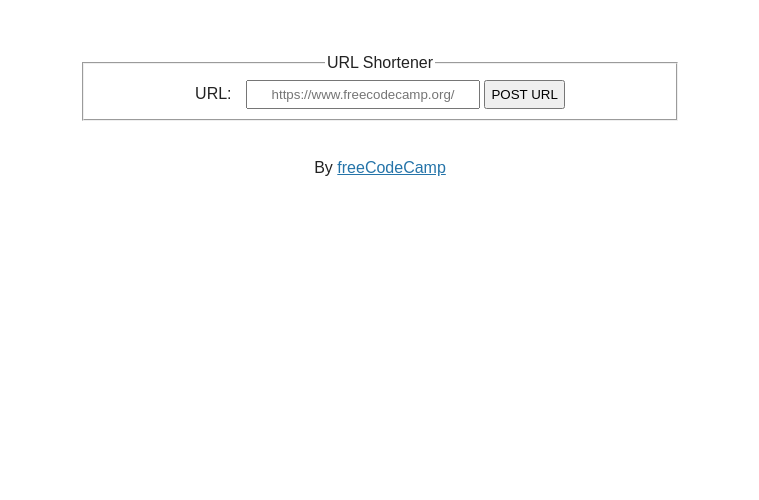
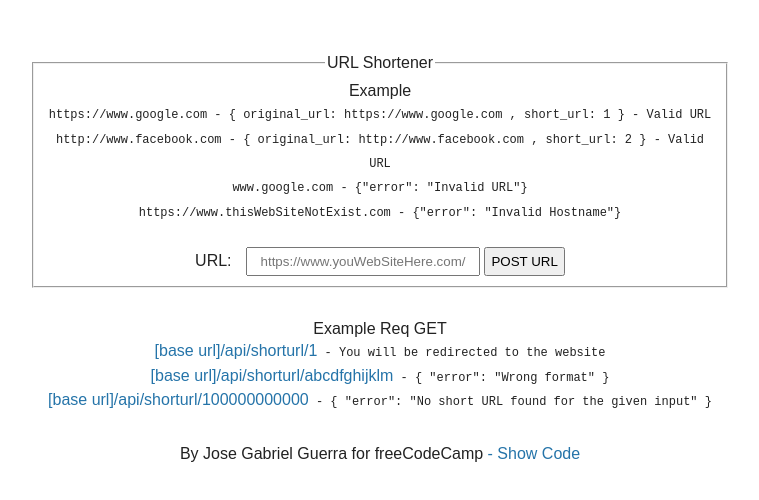
Before and after one commit to arq-gabo/boilerplate-project-urlshortener, a website: page views/index.html in a window 1280 px wide. Shown: the part 52-552 px from the top of the page, without its empty margins (260-1019 px from the left). Drawn offline with Linux system fonts and the light colour scheme.

Commit message:
add examples in html file

```diff
--- a/public/style.css
+++ b/public/style.css
@@ -16,20 +16,19 @@ h3 {
   margin-top: 30px;
 }
 
-
-
 .user-stories li {
   margin-bottom: 1em;
 }
 
 a {
   color: #2574a9;
+  text-decoration: none;
 }
 
 form {
   margin: 10px auto;
   padding: 20px;
-  max-width: 600px;
+  max-width: 700px;
 }
 
 label {
@@ -40,7 +39,19 @@ input {
   padding: 5px;
 }
 
-input[type='text'] {
+input[type="text"] {
   width: 220px;
   text-align: center;
 }
+
+code {
+  font-size: 12px;
+}
+
+p {
+  margin: 0;
+}
+
+footer {
+  margin-top: 30px;
+}
--- a/views/index.html
+++ b/views/index.html
@@ -18,15 +18,59 @@
         <form action="api/shorturl" method="POST">
           <fieldset>
             <legend>URL Shortener</legend>
+            <p>Example</p>
+            <code
+              >https://www.google.com - { original_url: https://www.google.com ,
+              short_url: 1 } - Valid URL</code
+            >
+            <br />
+            <code
+              >http://www.facebook.com - { original_url: http://www.facebook.com
+              , short_url: 2 } - Valid URL</code
+            >
+            <br />
+            <code>www.google.com - {"error": "Invalid URL"}</code>
+            <br />
+            <code
+              >https://www.thisWebSiteNotExist.com - {"error": "Invalid
+              Hostname"}</code
+            >
+            <br />
+            <br />
             <label for="url_input">URL:</label>
-            <input id="url_input" type="text" name="url" placeholder="https://www.freecodecamp.org/" />
+            <input
+              id="url_input"
+              type="text"
+              name="url"
+              placeholder="https://www.youWebSiteHere.com/"
+            />
             <input type="submit" value="POST URL" />
           </fieldset>
         </form>
+        <p>Example Req GET</p>
+
+        <a href="api/shorturl/1"> [base url]/api/shorturl/1</a
+        ><code> - You will be redirected to the website</code>
+
+        <br />
+
+        <a href="api/shorturl/abcdfghijklm">
+          [base url]/api/shorturl/abcdfghijklm</a
+        ><code> - { "error": "Wrong format" }</code>
+
+        <br />
+        <a href="api/shorturl/100000000000">
+          [base url]/api/shorturl/100000000000</a
+        ><code> - { "error": "No short URL found for the given input" }</code>
       </section>
     </main>
     <footer>
-      <p>By <a href="https://www.freecodecamp.org/">freeCodeCamp</a></p>
+      <p>
+        By Jose Gabriel Guerra for freeCodeCamp
+        <a href="https://github.com/arq-gabo/boilerplate-project-urlshortener">
+          - Show Code</a
+        >
+      </p>
     </footer>
   </body>
 </html>
```
